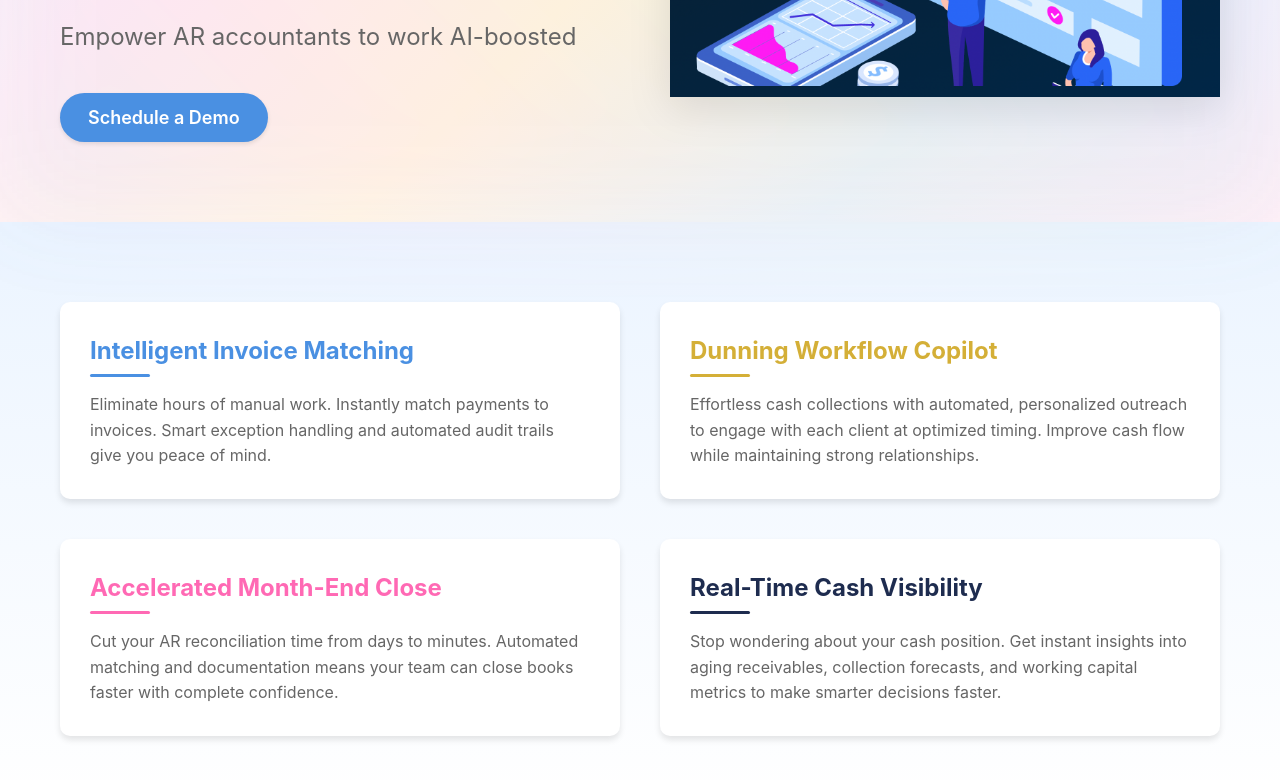
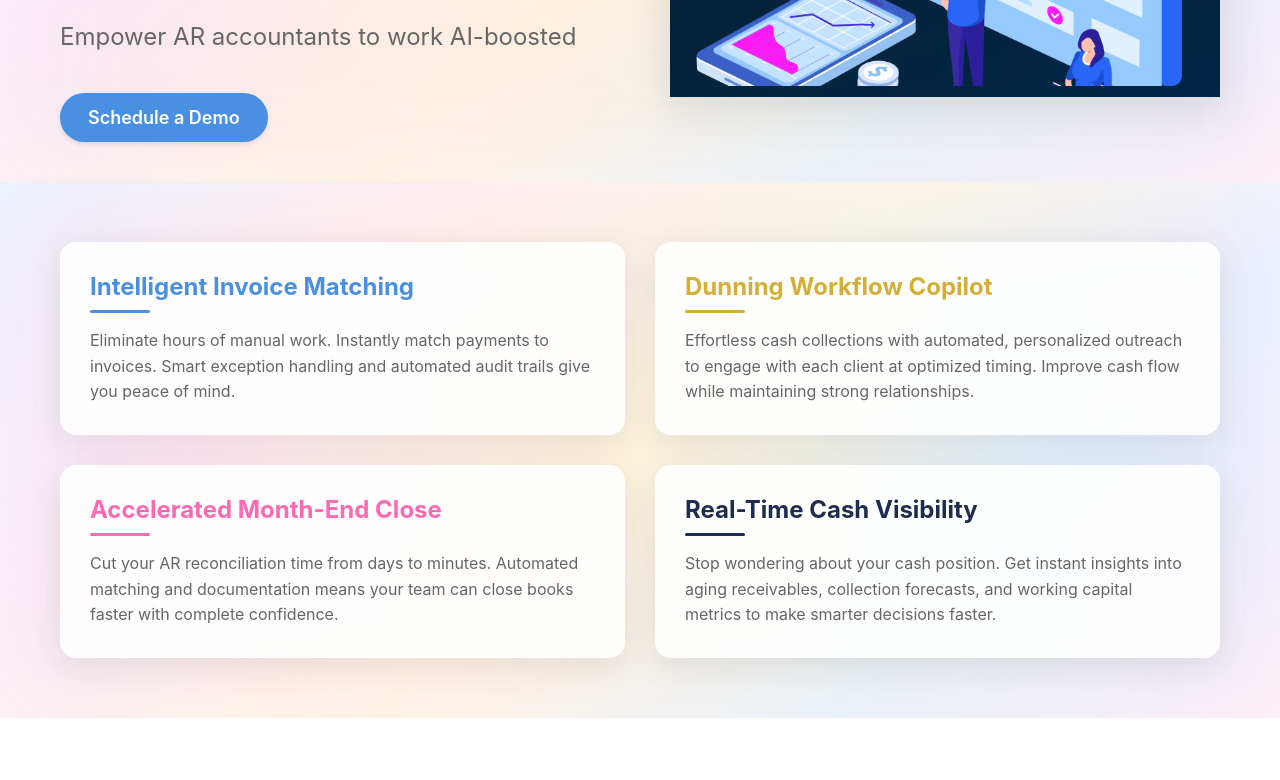
Before and after one commit to AsquaredAI/aSquaredAI.github.io, a plain HTML site: page index.html in a window 1280 px wide. Shown: the part 362-1142 px from the top of the page. After the commit the page ends 1080 px from the top, so only its background shows below. Drawn offline with Linux system fonts and the light colour scheme.

Commit message:
bg color adjust

```diff
--- a/styles.css
+++ b/styles.css
@@ -100,7 +100,7 @@
 
 /* Hero Section */
 .hero {
-    padding: 120px 0 80px;
+    padding: 120px 0 40px;
     background:
         linear-gradient(
             135deg,
@@ -203,27 +203,60 @@
 
 /* Features Section */
 .features {
-    padding: 80px 0;
+    padding: 60px 0;
     background: linear-gradient(
-        180deg,
+        135deg,
         var(--light-blue) 0%,
-        #FFFFFF 100%
+        var(--soft-pink) 25%,
+        var(--soft-gold) 50%,
+        var(--light-blue) 75%,
+        var(--soft-pink) 100%
     );
 }
+
+.features::before {
+    content: '';
+    position: absolute;
+    top: 0;
+    left: 0;
+    right: 0;
+    bottom: 0;
+    background:
+        linear-gradient(
+            45deg,
+            rgba(74, 144, 226, 0.1) 0%,
+            rgba(255, 105, 180, 0.1) 25%,
+            rgba(212, 175, 55, 0.1) 50%,
+            rgba(74, 144, 226, 0.1) 75%,
+            rgba(255, 105, 180, 0.1) 100%
+        );
+    filter: blur(50px);
+    opacity: 0.7;
+    z-index: 1;
+}
+
 
 .features-grid {
     display: grid;
     grid-template-columns: repeat(2, 1fr);
-    gap: 40px;
+    gap: 30px;
+    position: relative;
+    z-index: 2;
 }
 
 .feature-card {
     padding: 30px;
-    background: white;
-    border-radius: 10px;
-    box-shadow: 0 4px 6px rgba(0,0,0,0.1);
-    transition: transform 0.3s ease;
-    border-top: 4px solid transparent;
+    background: rgba(255, 255, 255, 0.9); /* More translucent background */
+    border-radius: 16px;
+    box-shadow: 0 8px 32px rgba(0,0,0,0.08);
+    transition: transform 0.3s ease, box-shadow 0.3s ease;
+    border-top: none;
+    backdrop-filter: blur(8px); /* Add glass effect */
+}
+
+.feature-card:hover {
+    transform: translateY(-5px);
+    box-shadow: 0 12px 48px rgba(0, 0, 0, 0.12);
 }
 
 /* Feature title styles with Paris Olympics colors */
@@ -352,6 +385,12 @@
     padding: 14px 28px;
 }
 
+.hero, .features {
+    position: relative;
+    overflow: hidden;
+    transition: all 0.3s ease;
+}
+
 /* Responsive adjustments */
 @media (max-width: 768px) {
     .btn-outline {
```
